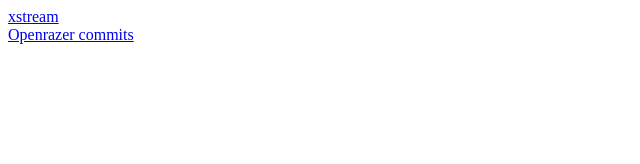
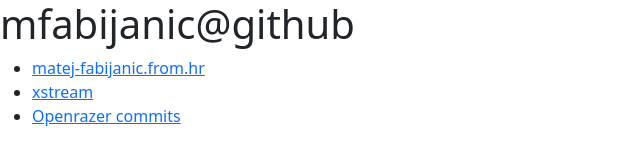
Before and after one commit to mfabijanic/mfabijanic.github.io, a plain HTML site: page index.html in a window 1280 px wide. Shown: the whole page, without its empty margins (0-640 px from the left). Drawn offline with nearby package versions, Linux system fonts and the light colour scheme.

Commit message:
Bootstrap

```diff
--- a/index.html
+++ b/index.html
@@ -1,6 +1,32 @@
-<html>
+<!doctype html>
+<html lang="en">
+  <head>
+    <!-- Required meta tags -->
+    <meta charset="utf-8">
+    <meta name="viewport" content="width=device-width, initial-scale=1">
 
-<body>
-<a href="https://github.com/mfabijanic/xstream">xstream</a><br>
-<a href="https://github.com/openrazer/openrazer/commits?author=mfabijanic">Openrazer commits</a><br>
-</body>
+    <!-- Bootstrap CSS -->
+    <link href="https://cdn.jsdelivr.net/npm/bootstrap@5.1.3/dist/css/bootstrap.min.css" rel="stylesheet" integrity="sha384-1BmE4kWBq78iYhFldvKuhfTAU6auU8tT94WrHftjDbrCEXSU1oBoqyl2QvZ6jIW3" crossorigin="anonymous">
+
+    <title>mfabijanic@github</title>
+  </head>
+  <body>
+    <h1>mfabijanic@github</h1>
+    <ul>
+        <li><a href="http://matej-fabijanic.from.hr">matej-fabijanic.from.hr</a></li>
+        <li><a href="https://github.com/mfabijanic/xstream">xstream</a></li>
+        <li><a href="https://github.com/openrazer/openrazer/commits?author=mfabijanic">Openrazer commits</a></li>
+    </ul>
+
+    <!-- Optional JavaScript; choose one of the two! -->
+
+    <!-- Option 1: Bootstrap Bundle with Popper -->
+    <script src="https://cdn.jsdelivr.net/npm/bootstrap@5.1.3/dist/js/bootstrap.bundle.min.js" integrity="sha384-ka7Sk0Gln4gmtz2MlQnikT1wXgYsOg+OMhuP+IlRH9sENBO0LRn5q+8nbTov4+1p" crossorigin="anonymous"></script>
+
+    <!-- Option 2: Separate Popper and Bootstrap JS -->
+    <!--
+    <script src="https://cdn.jsdelivr.net/npm/@popperjs/core@2.10.2/dist/umd/popper.min.js" integrity="sha384-7+zCNj/IqJ95wo16oMtfsKbZ9ccEh31eOz1HGyDuCQ6wgnyJNSYdrPa03rtR1zdB" crossorigin="anonymous"></script>
+    <script src="https://cdn.jsdelivr.net/npm/bootstrap@5.1.3/dist/js/bootstrap.min.js" integrity="sha384-QJHtvGhmr9XOIpI6YVutG+2QOK9T+ZnN4kzFN1RtK3zEFEIsxhlmWl5/YESvpZ13" crossorigin="anonymous"></script>
+    -->
+  </body>
+</html>
```
